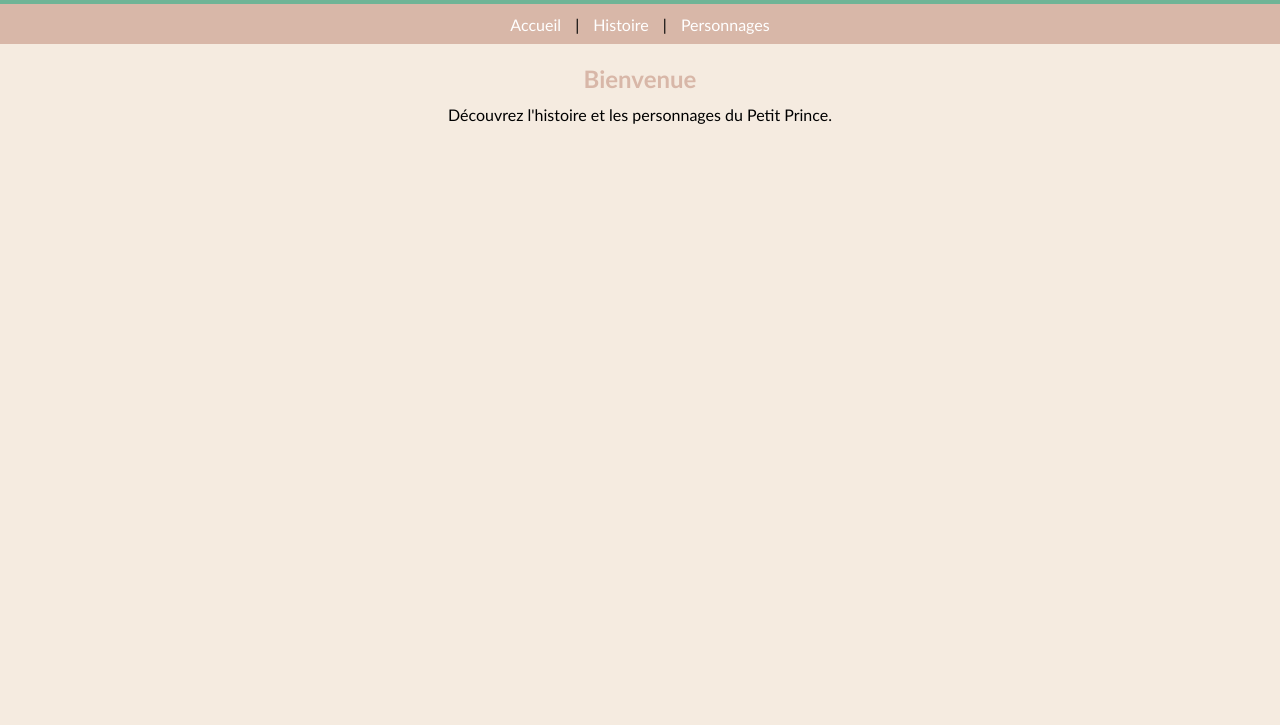
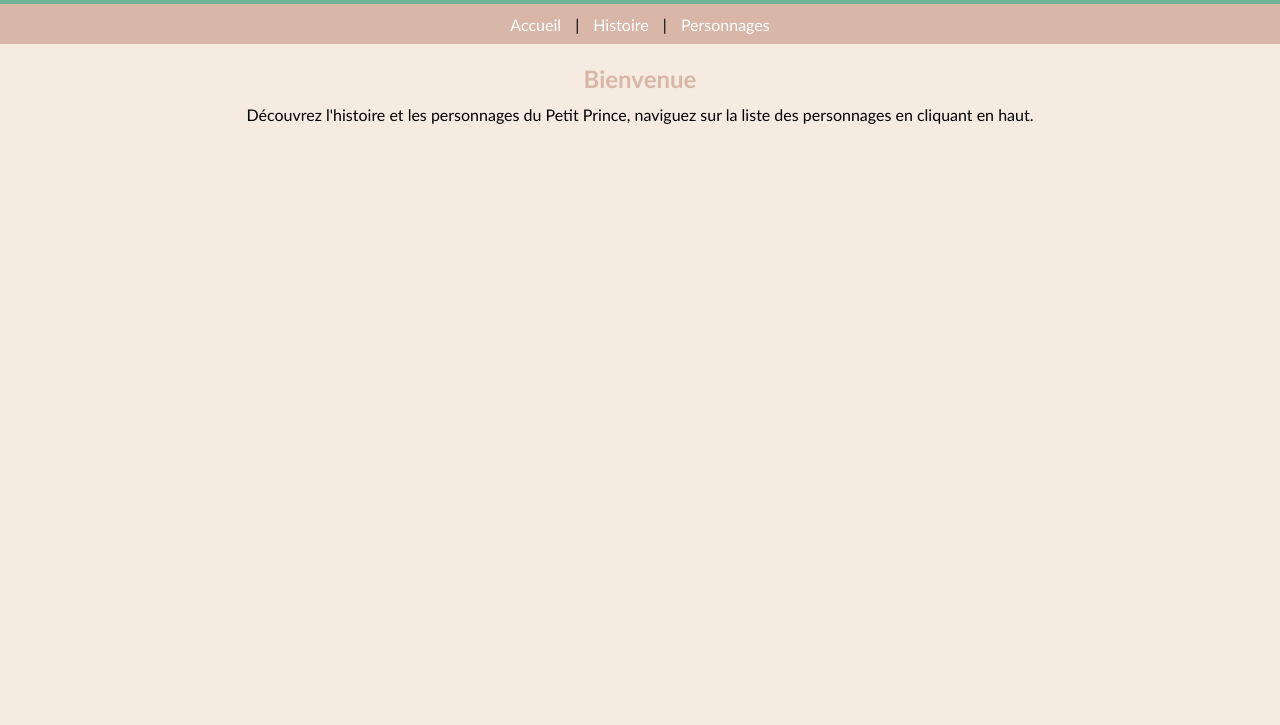
Before and after one commit to elgathom/lepetitprince, a plain HTML site: page index.html in a window 1280 px wide. Shown: the part 75-800 px from the top of the page. Drawn offline with Linux system fonts and the light colour scheme.

Commit message:
modif du texte de bienvenue

```diff
--- a/index.html
+++ b/index.html
@@ -17,7 +17,7 @@
     </nav>
     <main>
         <h2>Bienvenue</h2>
-        <p>Découvrez l'histoire et les personnages du Petit Prince.</p>
+        <p>Découvrez l'histoire et les personnages du Petit Prince, naviguez sur la liste des personnages en cliquant en haut.</p>
     </main>
 </body>
 </html>
```
